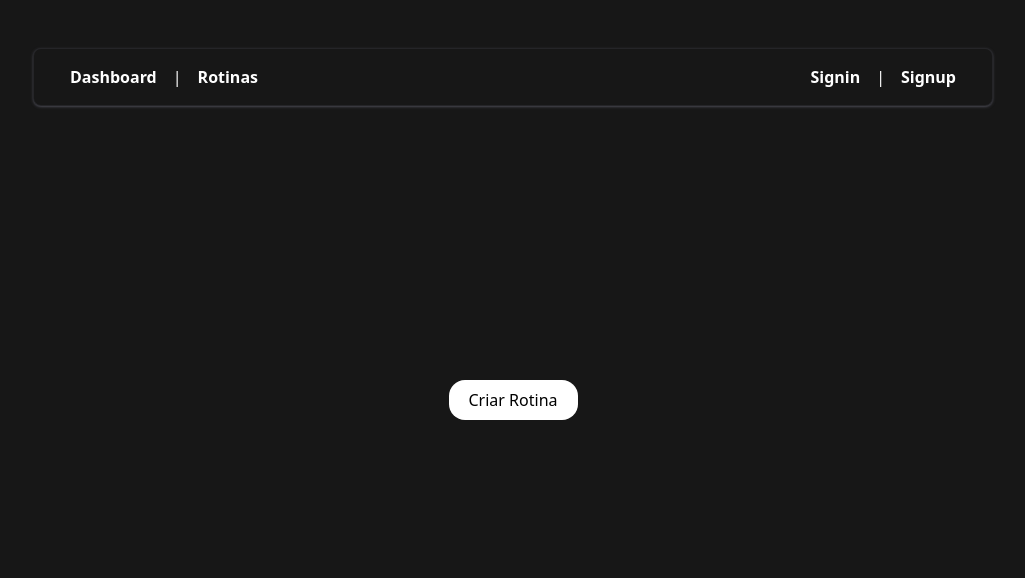
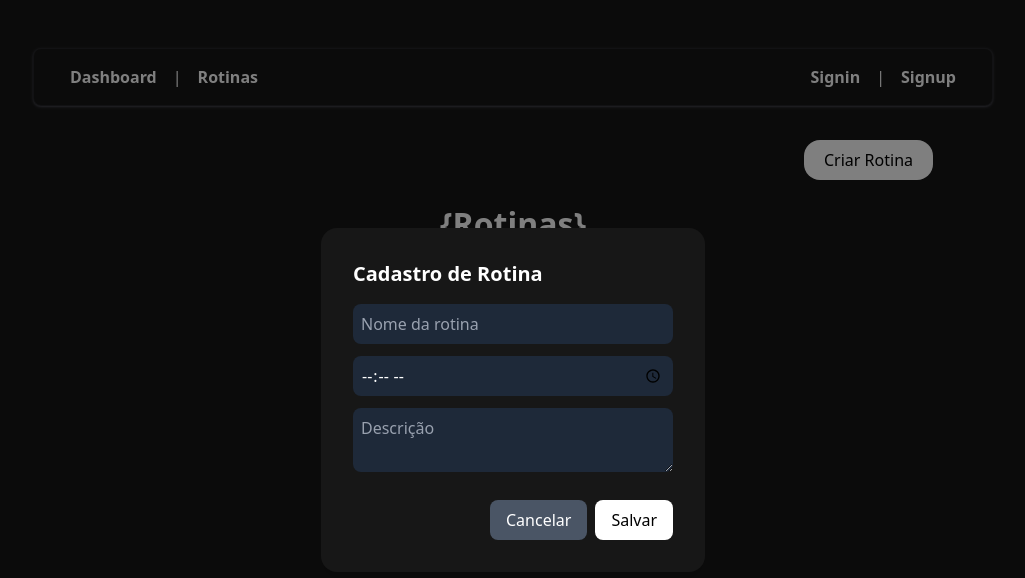
Before and after one commit to LERBritto/rotinafeita, a Next.js app in the folder src/: page /myroutine in a window 1280 px wide. Both pictures are taken after a click on the button "Criar Rotina". Shown: the top 578 px of the page, without its empty margins (127-1152 px from the left). Built offline with nearby package versions, Linux system fonts and the light colour scheme.

Commit message:
rountine-button-functionality

```diff
--- a/package.json
+++ b/package.json
@@ -11,6 +11,7 @@
   "dependencies": {
     "class-variance-authority": "^0.7.1",
     "clsx": "^2.1.1",
+    "framer-motion": "^12.23.16",
     "lucide-react": "^0.542.0",
     "next": "15.5.2",
     "react": "19.1.0",
--- a/src/app/myroutine/page.tsx
+++ b/src/app/myroutine/page.tsx
@@ -1,12 +1,24 @@
+"use client"
+
+import { useState } from "react";
+import ModalRoutine from "../../components/ModalRoutine";
 import NavBar from "../navbar/page";
 
 export default function myroutine() {
+    const [open, setOpen] = useState(false);
+
     return(
     <div>
         <NavBar />
-        <div className="flex justify-center h-screen w-screen items-center">
-            <button className="text-right py-2 px-5 rounded-2xl bg-white text-black cursor-pointer">Criar Rotina</button>
+        <div className="flex flex-col h-screen w-screen items-center">
+            <div className="flex w-full p-5">
+                <button onClick={() => setOpen(true)} className="ml-auto mt-30 mr-50 py-2 px-5 rounded-2xl bg-white text-black cursor-pointer transition-colors duration-300 hover:bg-gray-600 hover:text-white">Criar Rotina</button>
+            </div>
+            <div className="flex justify-center items-center">
+                <p className="text-white text-[32px] font-bold">{"{Rotinas}"}</p>
+            </div>
         </div>
+        <ModalRoutine open={open} close={() => setOpen(false)} />
     </div>
     )
 }
--- /dev/null
+++ b/src/components/ModalRoutine.tsx
@@ -0,0 +1,66 @@
+"use client";
+
+import { motion, AnimatePresence, rgba } from "framer-motion";
+
+interface ModalRoutineProps {
+  open: boolean,
+  close: () => void
+}
+
+export default function ModalRoutine({ open, close }: ModalRoutineProps) {
+  return (
+    <AnimatePresence>
+      {open && (
+        <motion.div
+          className="fixed inset-0 flex justify-center items-center z-50"
+          style={{ backgroundColor: "rgba(0,0,0, 0.5)"}}
+          initial={{ opacity: 0 }}
+          animate={{ opacity: 1 }}
+          exit={{ opacity: 0 }}
+        >
+          <motion.div
+            className="rounded-2xl shadow-lg p-8 w-96 bg-[#171717] text-white"
+            initial={{ scale: 0.8, opacity: 0, y: -30 }}
+            animate={{ scale: 1, opacity: 1, y: 0 }}
+            exit={{ scale: 0.8, opacity: 0, y: -30 }}
+            transition={{ duration: 0.3 }}
+          >
+            <h2 className="text-xl font-bold mb-4">Cadastro de Rotina</h2>
+
+            <form className="flex flex-col gap-3">
+              <input
+                type="text"
+                placeholder="Nome da rotina"
+                className="outline-none rounded-lg p-2 bg-gray-800 text-white placeholder-gray-400"
+              />
+              <input
+                type="time"
+                className="outline-none rounded-lg p-2 bg-gray-800 text-white"
+              />
+              <textarea
+                placeholder="Descrição"
+                className="outline-none rounded-lg p-2 bg-gray-800 text-white placeholder-gray-400"
+              ></textarea>
+
+              <div className="flex justify-end gap-2 mt-4">
+                <button
+                  type="button"
+                  onClick={close}
+                  className="px-4 py-2 bg-gray-600 rounded-lg transition-colors duration-300 hover:bg-gray-500 cursor-pointer"
+                >
+                  Cancelar
+                </button>
+                <button
+                  type="submit"
+                  className="px-4 py-2 bg-white text-black rounded-lg transition-colors duration-300 hover:bg-gray-600 hover:text-white cursor-pointer"
+                >
+                  Salvar
+                </button>
+              </div>
+            </form>
+          </motion.div>
+        </motion.div>
+      )}
+    </AnimatePresence>
+  );
+}
```
Also changed, not shown: 1 other file (tests, documents, lock files or other folders).
